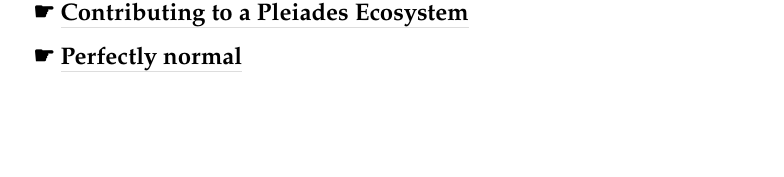
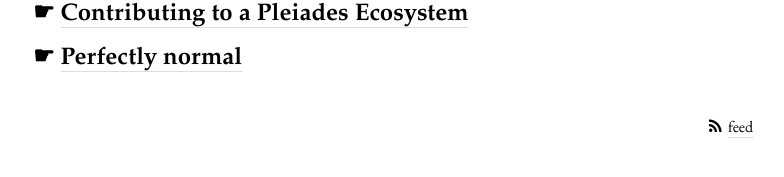
Before and after one commit to ryanfb/etc, a Jekyll site: the page built from index.html, in a window 1280 px wide. Shown: the part 605-782 px from the top of the page, without its empty margins (247-1031 px from the left). Built offline with Jekyll 4.4.1, drawn with Linux system fonts in a browser that asks for light colours; nearby versions of some CDN libraries.

Commit message:
Add feed to index (and font-awesome dep), wrap content and footer in divs by default

```diff
--- a/_layouts/default.html
+++ b/_layouts/default.html
@@ -7,6 +7,7 @@
   <meta name="description" content="Ryan Baumann">
   <meta name="author" content="Ryan Baumann">
   <link rel='stylesheet' type='text/css' href='https://fonts.googleapis.com/css?family=EB+Garamond'>
+  <link rel="stylesheet" href="//maxcdn.bootstrapcdn.com/font-awesome/4.3.0/css/font-awesome.min.css">
   <style type="text/css">
     h1, h2, h3, h4 {
       font-family:'Palatino', 'EB Garamond', serif;
@@ -44,9 +45,13 @@
   </script>
 </head>
 <body>
-<h1><a href="{{ site.baseurl }}/">/etc</a><span style="float:right"><a href="https://ryanfb.github.io/" rel="author">ryanfb.github.io</a></span></h1>
-<h2>↳ <a href="{{ site.baseurl }}{{ page.url }}" rel="self">{{ page.title}}</a></h2>
-{{ content }}
-{% include footer.html %}
+<div id="content">
+  <h1><a href="{{ site.baseurl }}/">/etc</a><span style="float:right"><a href="https://ryanfb.github.io/" rel="author">ryanfb.github.io</a></span></h1>
+  <h2>↳ <a href="{{ site.baseurl }}{{ page.url }}" rel="self">{{ page.title}}</a></h2>
+  {{ content }}
+</div>
+<div id="footer">
+  {% include footer.html %}
+</div>
 </body>
 </html>
--- a/index.html
+++ b/index.html
@@ -3,7 +3,6 @@ layout: default
 title: index
 ---
 
-<div id="content">
 {% for post in site.posts %}
   <div class="post hentry">
     {% if post.external_url %}
@@ -13,4 +12,5 @@ title: index
     {% endif %}
   </div>
 {% endfor %}
-</div>
+<br/>
+<span style="float:right"><i class="fa fa-rss"></i> &nbsp;<a href="{{ site.baseurl }}/feed.xml">feed</a></span>
```
Lines whose indentation alone changed are shown as unchanged.
